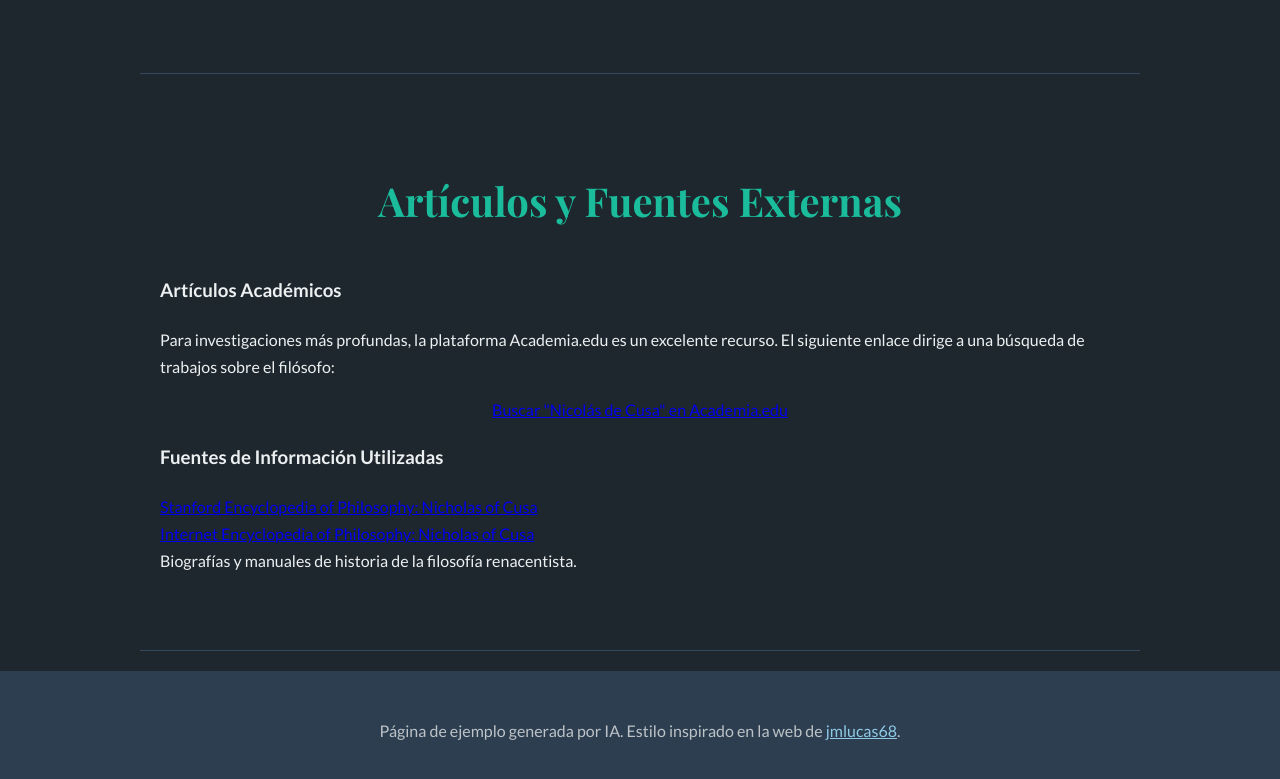
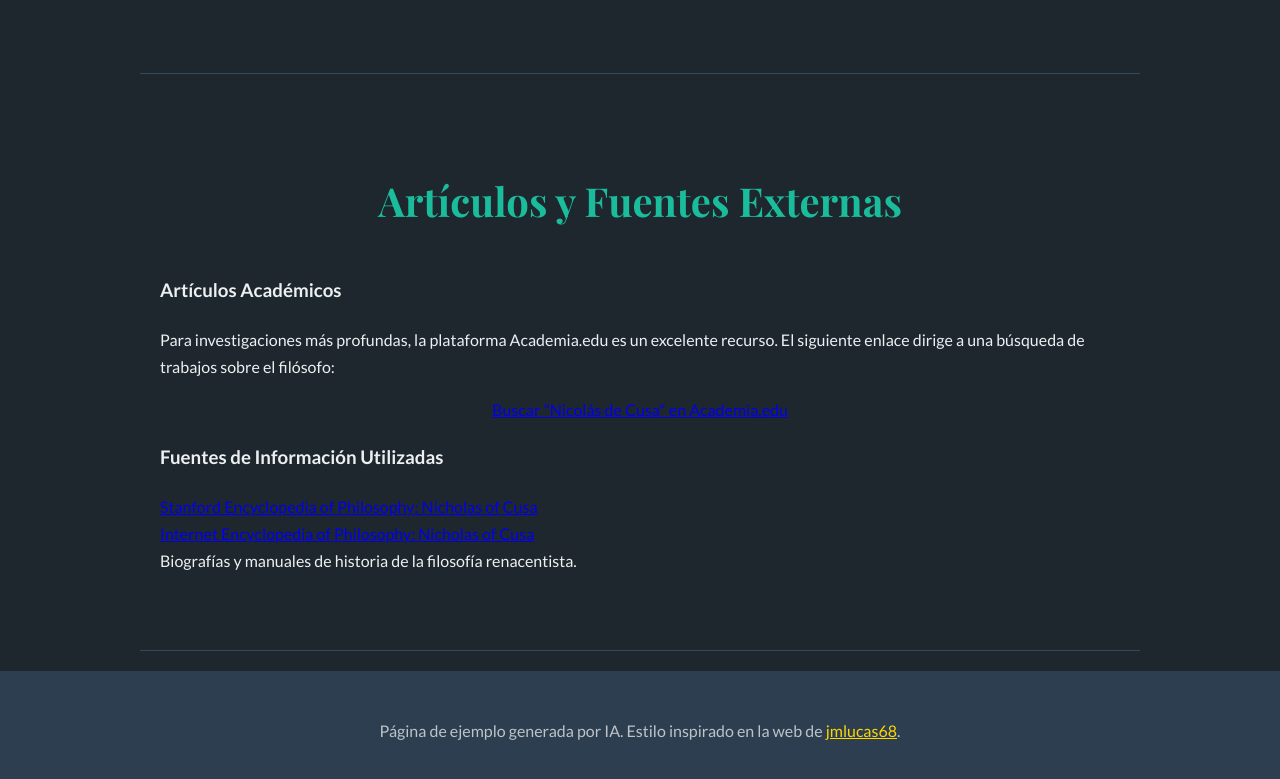
Before and after one commit to jmlucas68/cusa, a plain HTML site: page index.html in a window 1280 px wide. Shown: the part 3684-4463 px from the top of the page. Drawn offline with nearby package versions, Linux system fonts and the light colour scheme.

Commit message:
Cambiar color de enlaces en cusa/index.html a amarillo.

```diff
--- a/index.html
+++ b/index.html
@@ -155,7 +155,7 @@
         }
 
         footer a {
-            color: #8ecae6; /* Un color azul claro para mayor contraste */
+            color: #FFD700; /* Amarillo para mayor contraste */
         }
     </style>
 </head>
```
